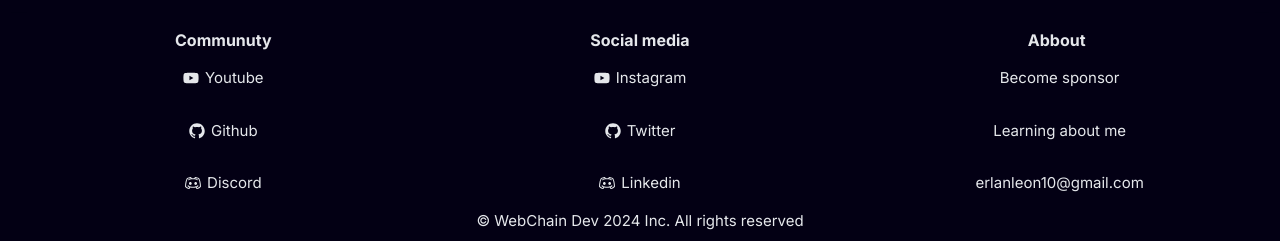
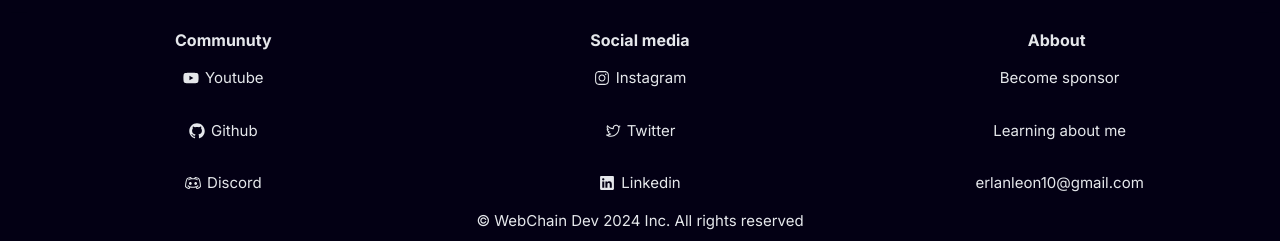
Before and after one commit to Erlendurx/portafolio, a Next.js app: page / in a window 1280 px wide. Shown: the part 3711-3952 px from the top of the page. Built offline with nearby package versions, Linux system fonts and the light colour scheme; a web font is replaced by a local one.

Commit message:
Correccion de errores de todo el proyecto

```diff
--- a/app/page.tsx
+++ b/app/page.tsx
@@ -2,7 +2,6 @@ import Encryption from "@/components/main/Encryption";
 import Hero from "@/components/main/Hero";
 import Projects from "@/components/main/Project";
 import Skills from "@/components/main/Skills";
-import Image from "next/image";
 
 export default function Home() {
   return (
--- a/components/main/Footer.tsx
+++ b/components/main/Footer.tsx
@@ -4,7 +4,7 @@ import {
     RxGithubLogo,
     RxInstagramLogo,
     RxTwitterLogo,
-    RxLinkendinLogo,
+    RxLinkedinLogo,
 } from "react-icons/rx";
 
 import { FaYoutube } from "react-icons/fa";
@@ -32,15 +32,15 @@ const Footer = () => {
                 <div className='min-w-[200px] h-auto flex flex-col items-center justify-start'>
                     <div className='font-bold text-[16px]'>Social media</div>
                     <p className='flex flex-row items-center my-[15px] cursor-pointer'>
-                        <FaYoutube />
+                        <RxInstagramLogo />
                         <span className='text-[15px] ml-[6px]'>Instagram</span>
                     </p>
                     <p className='flex flex-row items-center my-[15px] cursor-pointer'>
-                        <RxGithubLogo />
+                        <RxTwitterLogo />
                         <span className='text-[15px] ml-[6px]'>Twitter</span>
                     </p>
                     <p className='flex flex-row items-center my-[15px] cursor-pointer'>
-                        <RxDiscordLogo />
+                        <RxLinkedinLogo />
                         <span className='text-[15px] ml-[6px]'>Linkedin</span>
                     </p>
                 </div>
--- a/components/main/Skills.tsx
+++ b/components/main/Skills.tsx
@@ -1,5 +1,4 @@
 import { Backend_skill, Frontend_skill, Full_stack, Other_skill, Skill_data } from '@/constants'
-import { transform } from 'next/dist/build/swc'
 import React from 'react'
 import SkillDataProvider from '../sub/SkillDataProvider'
 import SkillText from '../sub/SkillText'
--- a/components/main/StartBackground.tsx
+++ b/components/main/StartBackground.tsx
@@ -2,7 +2,7 @@
 
 import React, { useState, useRef, Suspense } from "react";
 import { Canvas, useFrame } from "@react-three/fiber";
-import { Points, PointMaterial, Preload } from "@react-three/drei";
+import { Points, PointMaterial } from "@react-three/drei";
 // @ts-ignore
 import * as random from "maath/random/dist/maath-random.esm";
 
```
